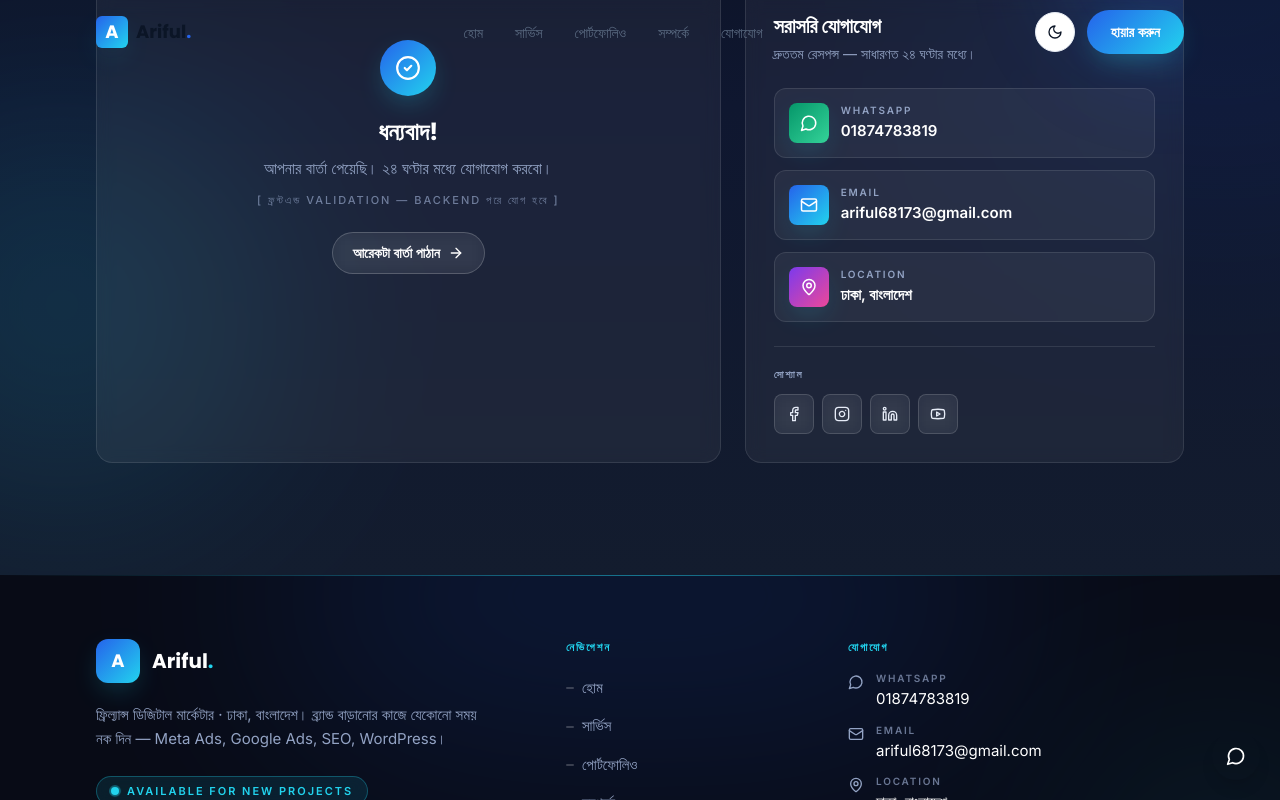
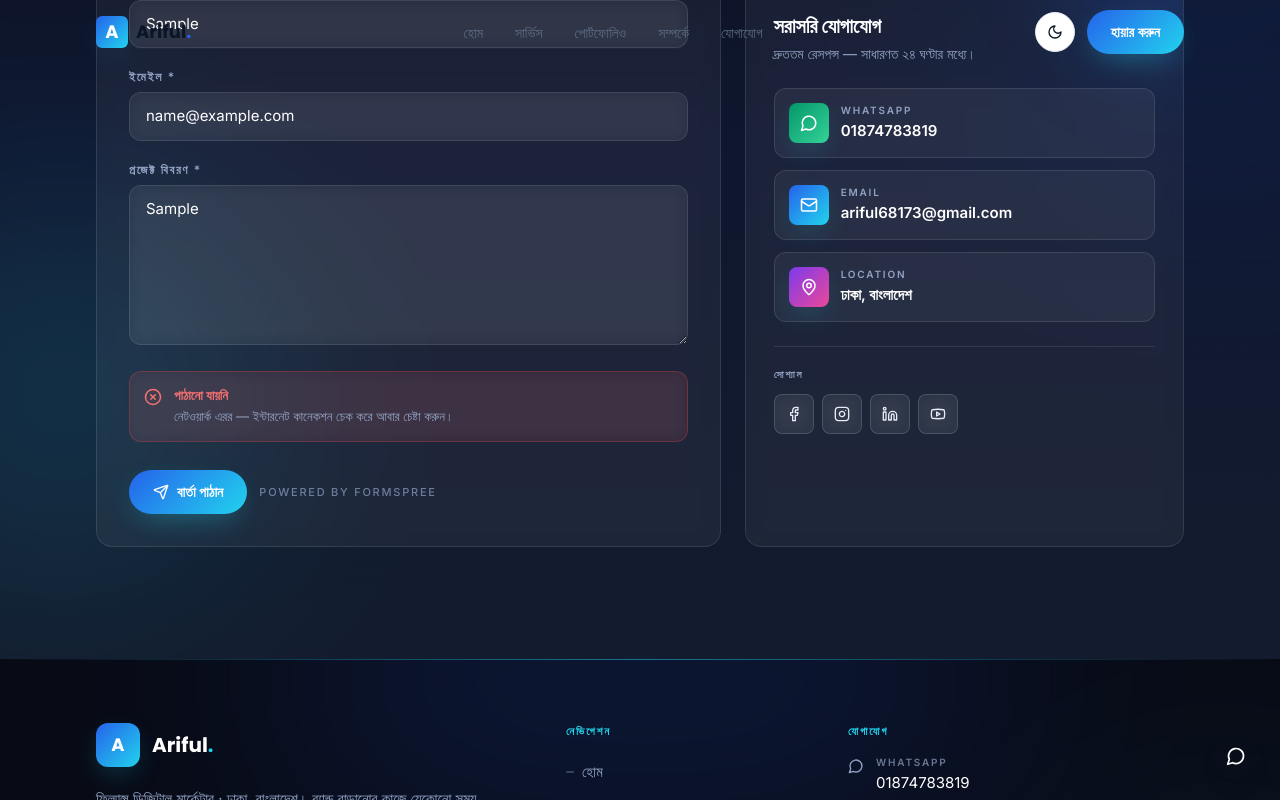
Before and after one commit to arifulislambd2420-source/Ariful-islam-, a React (Vite) app: page / in a window 1280 px wide. Both pictures are taken after typing "Sample", "name@example.com", "Sample" into the empty fields and a click on the button "বার্তা পাঠান". Shown: the part 5502-6302 px from the top of the page. Built offline with nearby package versions, Linux system fonts and the light colour scheme.

Commit message:
Contact backend + meta tags + analytics

```diff
--- a/index.html
+++ b/index.html
@@ -5,6 +5,30 @@
     <link rel="icon" type="image/svg+xml" href="/favicon.svg" />
     <meta name="viewport" content="width=device-width, initial-scale=1.0" />
     <meta name="description" content="Ariful Islam — ঢাকাভিত্তিক ফ্রিল্যান্স ডিজিটাল মার্কেটার। Facebook Ads, Google Ads, SEO, WordPress ও Lead Generation।" />
+    <meta name="author" content="Ariful Islam" />
+
+    <!-- ─── Open Graph (Facebook / LinkedIn / WhatsApp preview) ─── -->
+    <meta property="og:type" content="website" />
+    <meta property="og:site_name" content="Ariful Islam — Freelance Digital Marketer" />
+    <meta property="og:url" content="https://arifulislambd.com/" />
+    <meta property="og:title" content="Ariful Islam — Freelance Digital Marketer, Dhaka" />
+    <meta property="og:description" content="Facebook Ads, Google Ads, SEO, WordPress ও Lead Generation দিয়ে ব্র্যান্ডের ফুল-ফানেল গ্রোথ। ৪+ বছরের অভিজ্ঞতা।" />
+    <!-- TODO: Replace with real hosted OG image (1200x630 recommended) -->
+    <meta property="og:image" content="https://placehold.co/1200x630/0F1E3D/22D3EE/png?text=Ariful+Islam+%C2%B7+Digital+Marketer" />
+    <meta property="og:image:width" content="1200" />
+    <meta property="og:image:height" content="630" />
+    <meta property="og:image:alt" content="Ariful Islam — Freelance Digital Marketer" />
+    <meta property="og:locale" content="bn_BD" />
+
+    <!-- ─── Twitter Card ─── -->
+    <meta name="twitter:card" content="summary_large_image" />
+    <meta name="twitter:title" content="Ariful Islam — Freelance Digital Marketer, Dhaka" />
+    <meta name="twitter:description" content="Facebook Ads, Google Ads, SEO, WordPress ও Lead Generation দিয়ে ব্র্যান্ডের ফুল-ফানেল গ্রোথ।" />
+    <meta name="twitter:image" content="https://placehold.co/1200x630/0F1E3D/22D3EE/png?text=Ariful+Islam+%C2%B7+Digital+Marketer" />
+    <!-- TODO: Replace with real Twitter handle -->
+    <meta name="twitter:site" content="@arifulislambd" />
+    <meta name="twitter:creator" content="@arifulislambd" />
+
     <link rel="preconnect" href="https://fonts.googleapis.com" />
     <link rel="preconnect" href="https://fonts.gstatic.com" crossorigin />
     <link
@@ -12,6 +36,7 @@
       rel="stylesheet"
     />
     <title>Ariful Islam — Freelance Digital Marketer</title>
+
     <script>
       // Set theme before first paint (avoids flash of wrong theme)
       (function () {
@@ -27,6 +52,19 @@
         }
       })();
     </script>
+
+    <!-- ─── Google Analytics 4 ────────────────────────────────────── -->
+    <!-- TODO: Replace G-XXXXXXXXXX with the real GA4 Measurement ID -->
+    <script async src="https://www.googletagmanager.com/gtag/js?id=G-XXXXXXXXXX"></script>
+    <script>
+      window.dataLayer = window.dataLayer || [];
+      function gtag() {
+        dataLayer.push(arguments);
+      }
+      gtag("js", new Date());
+      gtag("config", "G-XXXXXXXXXX", { anonymize_ip: true });
+    </script>
+    <!-- ─────────────────────────────────────────────────────────────── -->
   </head>
   <body>
     <div id="root"></div>
--- a/src/components/Contact.tsx
+++ b/src/components/Contact.tsx
@@ -5,21 +5,31 @@ import {
   Facebook,
   Instagram,
   Linkedin,
+  Loader2,
   Mail,
   MapPin,
   MessageCircle,
   Send,
   Sparkles,
+  XCircle,
   Youtube,
 } from "lucide-react";
 import { useSite } from "../context/SiteContext";
 import { EditableText } from "./admin/EditableText";
+
+// ─── Formspree endpoint ─────────────────────────────────────────────
+// TODO: Replace YOUR_FORM_ID with the real Formspree form ID after
+// creating a form at https://formspree.io — no other code change needed.
+const FORMSPREE_ENDPOINT = "https://formspree.io/f/YOUR_FORM_ID";
+// ─────────────────────────────────────────────────────────────────────
 
 type FormState = {
   name: string;
   email: string;
   message: string;
 };
+
+type SubmitStatus = "idle" | "loading" | "success" | "error";
 
 const initial: FormState = { name: "", email: "", message: "" };
 const errClass = "mt-1.5 text-xs font-medium text-red-400";
@@ -31,11 +41,17 @@ export default function Contact() {
 
   const [form, setForm] = useState<FormState>(initial);
   const [errors, setErrors] = useState<Partial<Record<keyof FormState, string>>>({});
-  const [sent, setSent] = useState(false);
+  const [status, setStatus] = useState<SubmitStatus>("idle");
+  const [errorMsg, setErrorMsg] = useState<string>("");
+  const sent = status === "success";
 
   function update<K extends keyof FormState>(k: K, v: FormState[K]) {
     setForm((f) => ({ ...f, [k]: v }));
     if (errors[k]) setErrors((e) => ({ ...e, [k]: undefined }));
+    if (status === "error") {
+      setStatus("idle");
+      setErrorMsg("");
+    }
   }
 
   function validate(f: FormState) {
@@ -47,13 +63,57 @@ export default function Contact() {
     return e;
   }
 
-  function onSubmit(ev: FormEvent) {
+  async function onSubmit(ev: FormEvent) {
     ev.preventDefault();
     const e = validate(form);
     setErrors(e);
     if (Object.keys(e).length) return;
-    setSent(true);
+
+    setStatus("loading");
+    setErrorMsg("");
+
+    try {
+      const res = await fetch(FORMSPREE_ENDPOINT, {
+        method: "POST",
+        headers: {
+          "Content-Type": "application/json",
+          Accept: "application/json",
+        },
+        body: JSON.stringify({
+          name: form.name,
+          email: form.email,
+          message: form.message,
+          _subject: `নতুন লিড: ${form.name}`,
+        }),
+      });
+
+      if (res.ok) {
+        setStatus("success");
+        return;
+      }
+
+      // Formspree returns JSON with `errors` array on validation failure
+      let msg = "বার্তা পাঠানো যায়নি — আবার চেষ্টা করুন।";
+      try {
+        const body = await res.json();
+        if (body?.errors?.length) {
+          msg = body.errors.map((x: { message?: string }) => x.message).filter(Boolean).join(" · ") || msg;
+        }
+      } catch {
+        /* non-JSON response */
+      }
+      setStatus("error");
+      setErrorMsg(msg);
+    } catch (err) {
+      setStatus("error");
+      setErrorMsg(
+        "নেটওয়ার্ক এরর — ইন্টারনেট কানেকশন চেক করে আবার চেষ্টা করুন।"
+      );
+    }
   }
+
+  const isLoading = status === "loading";
+  const hasError = status === "error";
 
   return (
     <section
@@ -119,14 +179,12 @@ export default function Contact() {
                 <p className="mx-auto mt-2 max-w-sm text-on-navy-muted">
                   আপনার বার্তা পেয়েছি। ২৪ ঘণ্টার মধ্যে যোগাযোগ করবো।
                 </p>
-                <p className="mt-3 text-[11px] font-medium uppercase tracking-[0.18em] text-on-navy-muted/70">
-                  [ ফ্রন্টএন্ড validation — backend পরে যোগ হবে ]
-                </p>
                 <button
                   type="button"
                   onClick={() => {
                     setForm(initial);
-                    setSent(false);
+                    setStatus("idle");
+                    setErrorMsg("");
                   }}
                   className="mt-6 inline-flex items-center gap-2 rounded-full border border-white/20 bg-white/5 px-5 py-2.5 text-sm font-semibold text-white backdrop-blur transition hover:border-cyan hover:bg-cyan/10 hover:text-cyan"
                 >
@@ -150,7 +208,8 @@ export default function Contact() {
                       value={form.name}
                       onChange={(e) => update("name", e.target.value)}
                       placeholder="আপনার পুরো নাম"
-                      className="w-full rounded-xl border border-white/10 bg-white/5 px-4 py-3 text-[15px] text-white placeholder:text-on-navy-muted/60 backdrop-blur transition focus:border-cyan focus:outline-none focus:ring-4 focus:ring-cyan/20"
+                      disabled={isLoading}
+                      className="w-full rounded-xl border border-white/10 bg-white/5 px-4 py-3 text-[15px] text-white placeholder:text-on-navy-muted/60 backdrop-blur transition focus:border-cyan focus:outline-none focus:ring-4 focus:ring-cyan/20 disabled:opacity-50"
                     />
                     {errors.name && <p className={errClass}>{errors.name}</p>}
                   </div>
@@ -169,7 +228,8 @@ export default function Contact() {
                       value={form.email}
                       onChange={(e) => update("email", e.target.value)}
                       placeholder="you@example.com"
-                      className="w-full rounded-xl border border-white/10 bg-white/5 px-4 py-3 text-[15px] text-white placeholder:text-on-navy-muted/60 backdrop-blur transition focus:border-cyan focus:outline-none focus:ring-4 focus:ring-cyan/20"
+                      disabled={isLoading}
+                      className="w-full rounded-xl border border-white/10 bg-white/5 px-4 py-3 text-[15px] text-white placeholder:text-on-navy-muted/60 backdrop-blur transition focus:border-cyan focus:outline-none focus:ring-4 focus:ring-cyan/20 disabled:opacity-50"
                     />
                     {errors.email && <p className={errClass}>{errors.email}</p>}
                   </div>
@@ -187,19 +247,54 @@ export default function Contact() {
                       value={form.message}
                       onChange={(e) => update("message", e.target.value)}
                       placeholder="আপনার ব্র্যান্ড, লক্ষ্য ও চ্যালেঞ্জ সংক্ষেপে লিখুন..."
-                      className="min-h-[160px] w-full resize-y rounded-xl border border-white/10 bg-white/5 px-4 py-3 text-[15px] text-white placeholder:text-on-navy-muted/60 backdrop-blur transition focus:border-cyan focus:outline-none focus:ring-4 focus:ring-cyan/20"
+                      disabled={isLoading}
+                      className="min-h-[160px] w-full resize-y rounded-xl border border-white/10 bg-white/5 px-4 py-3 text-[15px] text-white placeholder:text-on-navy-muted/60 backdrop-blur transition focus:border-cyan focus:outline-none focus:ring-4 focus:ring-cyan/20 disabled:opacity-50"
                     />
                     {errors.message && <p className={errClass}>{errors.message}</p>}
                   </div>
                 </div>
 
+                {/* Error banner */}
+                {hasError && (
+                  <div
+                    role="alert"
+                    className="mt-5 flex items-start gap-3 rounded-xl border border-red-500/30 bg-red-500/10 p-3.5 backdrop-blur"
+                  >
+                    <XCircle
+                      size={18}
+                      className="mt-0.5 flex-shrink-0 text-red-400"
+                    />
+                    <div className="min-w-0 flex-1">
+                      <div className="text-[13px] font-semibold text-red-400">
+                        পাঠানো যায়নি
+                      </div>
+                      <p className="mt-0.5 text-[13px] text-on-navy-muted">
+                        {errorMsg}
+                      </p>
+                    </div>
+                  </div>
+                )}
+
                 <div className="mt-7 flex flex-wrap items-center gap-3">
-                  <button type="submit" className="btn-primary">
-                    <Send size={16} />
-                    বার্তা পাঠান
+                  <button
+                    type="submit"
+                    disabled={isLoading}
+                    className="btn-primary disabled:cursor-not-allowed disabled:opacity-70"
+                  >
+                    {isLoading ? (
+                      <>
+                        <Loader2 size={16} className="animate-spin" />
+                        পাঠানো হচ্ছে...
+                      </>
+                    ) : (
+                      <>
+                        <Send size={16} />
+                        বার্তা পাঠান
+                      </>
+                    )}
                   </button>
                   <p className="text-[11px] font-medium uppercase tracking-[0.16em] text-on-navy-muted/70">
-                    [ frontend validation — backend পরে ]
+                    Powered by Formspree
                   </p>
                 </div>
               </>
```
